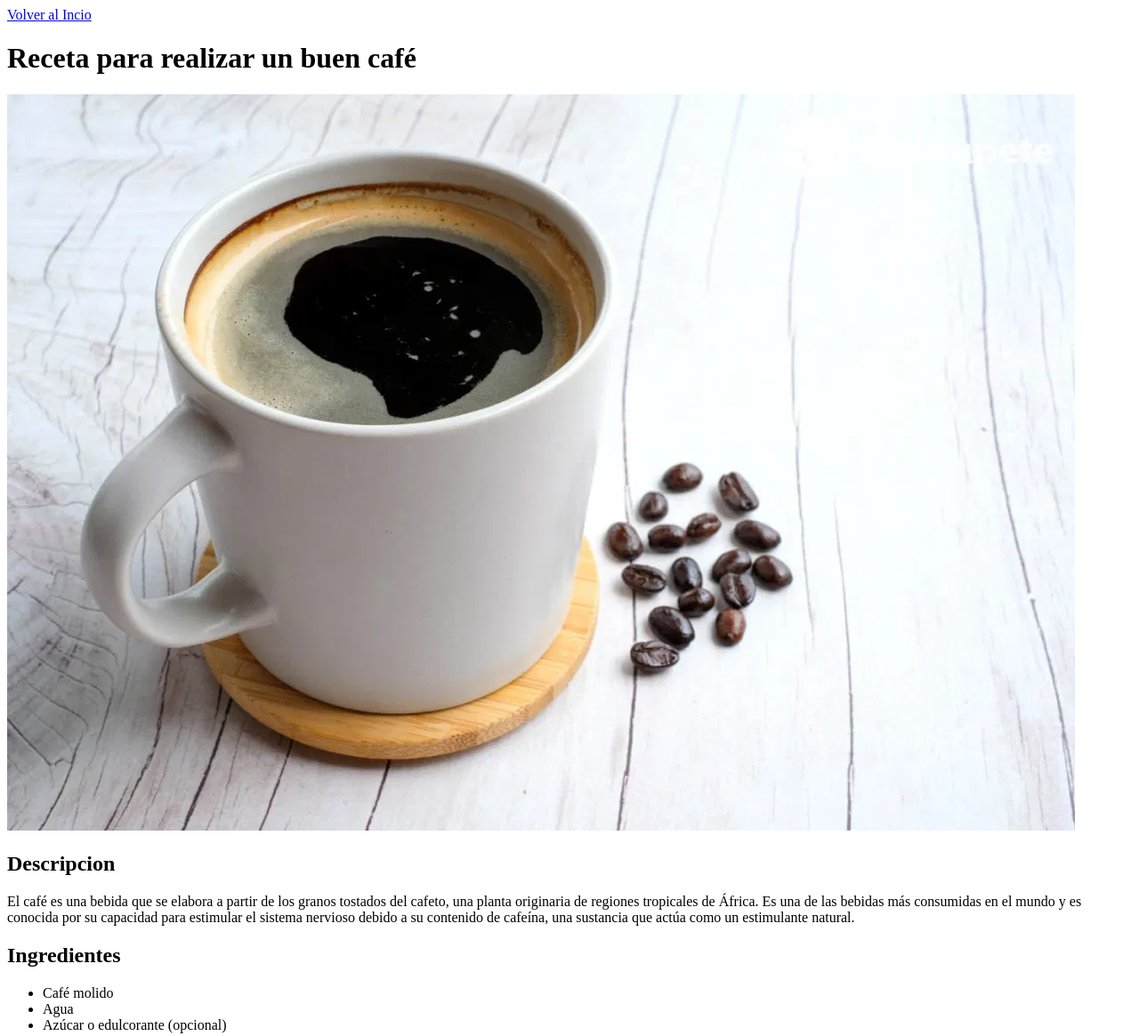
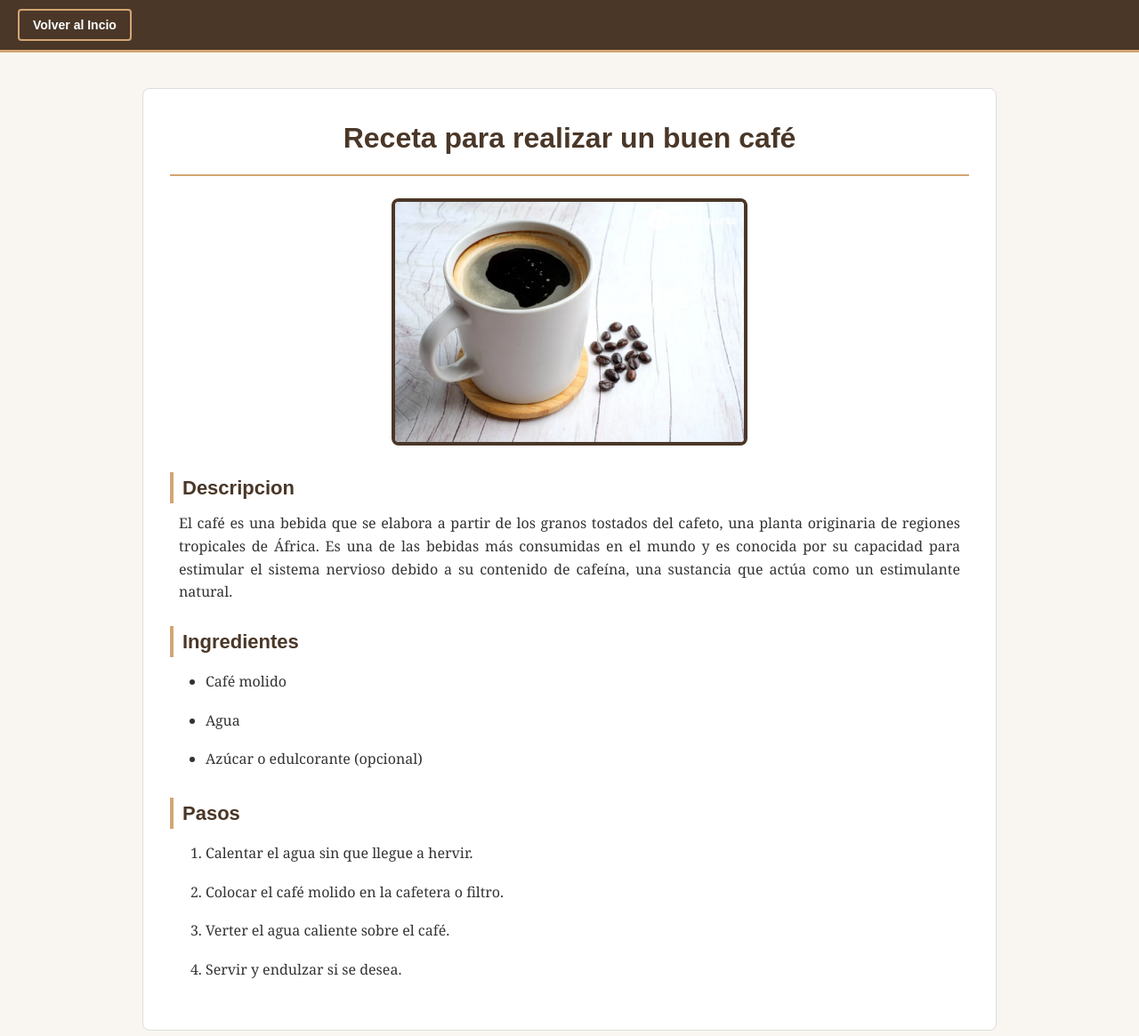
Before and after one commit to MarcosDebona25/top-foundations, a plain HTML site: page odin-recipes/recipes/cafe.html in a window 1280 px wide. Shown: the top 1165 px of the page at 89% size. Drawn offline with Linux system fonts and the light colour scheme.

Commit message:
Sección de Block and Inline
Se realizaron los ejercicios referidos a esta seccion y además se estilo el html de recipes con el uso de v0, sin abarcar propiedades todavia no vistas

```diff
--- a/odin-recipes/recipes/cafe.html
+++ b/odin-recipes/recipes/cafe.html
@@ -4,6 +4,7 @@
     <meta charset="UTF-8">
     <meta name="viewport" content="width=device-width, initial-scale=1.0">
     <title>Cafe</title>
+    <link href="../recipes_styles/cafe_style.css" rel="stylesheet" type="text/css">
 </head>
 <body>
     <header>
--- /dev/null
+++ b/odin-recipes/recipes_styles/cafe_style.css
@@ -0,0 +1,120 @@
+* {
+  margin: 0;
+  padding: 0;
+  box-sizing: border-box;
+}
+
+body {
+  font-family: Georgia, "Times New Roman", Times, serif;
+  font-size: 16px;
+  line-height: 1.6;
+  background-color: #f9f6f2;
+  color: #333;
+}
+
+header {
+  background-color: #4a3728;
+  padding: 15px 20px;
+  border-bottom: 3px solid #d4a574;
+}
+
+header nav {
+  text-align: left;
+}
+
+header nav a {
+  font-family: Arial, Helvetica, sans-serif;
+  font-size: 14px;
+  font-weight: bold;
+  color: #fff;
+  text-decoration: none;
+  padding: 8px 15px;
+  border: 2px solid #d4a574;
+  border-radius: 4px;
+}
+
+header nav a:hover {
+  background-color: #d4a574;
+  color: #4a3728;
+}
+
+main {
+  width: 75%;
+  margin: 40px auto;
+  padding: 30px;
+  background-color: #fff;
+  border: 1px solid #ddd;
+  border-radius: 8px;
+}
+
+main h1 {
+  font-family: Arial, Helvetica, sans-serif;
+  font-size: 32px;
+  font-weight: bold;
+  color: #4a3728;
+  text-align: center;
+  margin-bottom: 25px;
+  padding-bottom: 15px;
+  border-bottom: 2px solid #d4a574;
+}
+
+main img {
+  display: block;
+  width: 400px;
+  height: auto;
+  margin: 0 auto 30px auto;
+  border: 4px solid #4a3728;
+  border-radius: 8px;
+}
+
+main h2 {
+  font-family: Arial, Helvetica, sans-serif;
+  font-size: 22px;
+  font-weight: bold;
+  color: #4a3728;
+  margin-top: 25px;
+  margin-bottom: 10px;
+  padding-left: 10px;
+  border-left: 4px solid #d4a574;
+}
+
+main p {
+  font-size: 16px;
+  text-align: justify;
+  margin-bottom: 15px;
+  padding: 0 10px;
+}
+
+main ul,
+main ol {
+  margin-left: 40px;
+  margin-bottom: 20px;
+}
+
+main ul li,
+main ol li {
+  font-size: 16px;
+  margin: 8px 0;
+  padding: 5px 0;
+}
+
+main ul {
+  list-style-type: disc;
+}
+
+main ol {
+  list-style-type: decimal;
+}
+
+footer {
+  background-color: #4a3728;
+  padding: 20px;
+  text-align: center;
+  border-top: 3px solid #d4a574;
+}
+
+footer p {
+  font-family: Arial, Helvetica, sans-serif;
+  font-size: 14px;
+  color: #d4a574;
+}
--- /dev/null
+++ b/odin-recipes/recipes_styles/mate_style.css
@@ -0,0 +1,120 @@
+* {
+  margin: 0;
+  padding: 0;
+  box-sizing: border-box;
+}
+
+body {
+  font-family: Georgia, "Times New Roman", Times, serif;
+  font-size: 16px;
+  line-height: 1.6;
+  background-color: #f0f7f0;
+  color: #333;
+}
+
+header {
+  background-color: #2d5a27;
+  padding: 15px 20px;
+  border-bottom: 3px solid #8bc34a;
+}
+
+header nav {
+  text-align: left;
+}
+
+header nav a {
+  font-family: Arial, Helvetica, sans-serif;
+  font-size: 14px;
+  font-weight: bold;
+  color: #fff;
+  text-decoration: none;
+  padding: 8px 15px;
+  border: 2px solid #8bc34a;
+  border-radius: 4px;
+}
+
+header nav a:hover {
+  background-color: #8bc34a;
+  color: #2d5a27;
+}
+
+main {
+  width: 75%;
+  margin: 40px auto;
+  padding: 30px;
+  background-color: #fff;
+  border: 1px solid #ddd;
+  border-radius: 8px;
+}
+
+main h1 {
+  font-family: Arial, Helvetica, sans-serif;
+  font-size: 32px;
+  font-weight: bold;
+  color: #2d5a27;
+  text-align: center;
+  margin-bottom: 25px;
+  padding-bottom: 15px;
+  border-bottom: 2px solid #8bc34a;
+}
+
+main img {
+  display: block;
+  width: 400px;
+  height: auto;
+  margin: 0 auto 30px auto;
+  border: 4px solid #2d5a27;
+  border-radius: 8px;
+}
+
+main h2 {
+  font-family: Arial, Helvetica, sans-serif;
+  font-size: 22px;
+  font-weight: bold;
+  color: #2d5a27;
+  margin-top: 25px;
+  margin-bottom: 10px;
+  padding-left: 10px;
+  border-left: 4px solid #8bc34a;
+}
+
+main p {
+  font-size: 16px;
+  text-align: justify;
+  margin-bottom: 15px;
+  padding: 0 10px;
+}
+
+main ul,
+main ol {
+  margin-left: 40px;
+  margin-bottom: 20px;
+}
+
+main ul li,
+main ol li {
+  font-size: 16px;
+  margin: 8px 0;
+  padding: 5px 0;
+}
+
+main ul {
+  list-style-type: disc;
+}
+
+main ol {
+  list-style-type: decimal;
+}
+
+footer {
+  background-color: #2d5a27;
+  padding: 20px;
+  text-align: center;
+  border-top: 3px solid #8bc34a;
+}
+
+footer p {
+  font-family: Arial, Helvetica, sans-serif;
+  font-size: 14px;
+  color: #8bc34a;
+}
--- /dev/null
+++ b/odin-recipes/recipes_styles/pizza_style.css
@@ -0,0 +1,120 @@
+* {
+  margin: 0;
+  padding: 0;
+  box-sizing: border-box;
+}
+
+body {
+  font-family: Georgia, "Times New Roman", Times, serif;
+  font-size: 16px;
+  line-height: 1.6;
+  background-color: #fff8f0;
+  color: #333;
+}
+
+header {
+  background-color: #c0392b;
+  padding: 15px 20px;
+  border-bottom: 3px solid #f39c12;
+}
+
+header nav {
+  text-align: left;
+}
+
+header nav a {
+  font-family: Arial, Helvetica, sans-serif;
+  font-size: 14px;
+  font-weight: bold;
+  color: #fff;
+  text-decoration: none;
+  padding: 8px 15px;
+  border: 2px solid #f39c12;
+  border-radius: 4px;
+}
+
+header nav a:hover {
+  background-color: #f39c12;
+  color: #c0392b;
+}
+
+main {
+  width: 75%;
+  margin: 40px auto;
+  padding: 30px;
+  background-color: #fff;
+  border: 1px solid #ddd;
+  border-radius: 8px;
+}
+
+main h1 {
+  font-family: Arial, Helvetica, sans-serif;
+  font-size: 32px;
+  font-weight: bold;
+  color: #c0392b;
+  text-align: center;
+  margin-bottom: 25px;
+  padding-bottom: 15px;
+  border-bottom: 2px solid #f39c12;
+}
+
+main img {
+  display: block;
+  width: 400px;
+  height: auto;
+  margin: 0 auto 30px auto;
+  border: 4px solid #c0392b;
+  border-radius: 8px;
+}
+
+main h2 {
+  font-family: Arial, Helvetica, sans-serif;
+  font-size: 22px;
+  font-weight: bold;
+  color: #c0392b;
+  margin-top: 25px;
+  margin-bottom: 10px;
+  padding-left: 10px;
+  border-left: 4px solid #f39c12;
+}
+
+main p {
+  font-size: 16px;
+  text-align: justify;
+  margin-bottom: 15px;
+  padding: 0 10px;
+}
+
+main ul,
+main ol {
+  margin-left: 40px;
+  margin-bottom: 20px;
+}
+
+main ul li,
+main ol li {
+  font-size: 16px;
+  margin: 8px 0;
+  padding: 5px 0;
+}
+
+main ul {
+  list-style-type: disc;
+}
+
+main ol {
+  list-style-type: decimal;
+}
+
+footer {
+  background-color: #c0392b;
+  padding: 20px;
+  text-align: center;
+  border-top: 3px solid #f39c12;
+}
+
+footer p {
+  font-family: Arial, Helvetica, sans-serif;
+  font-size: 14px;
+  color: #f39c12;
+}
```
Also changed, not shown: css-exercises/block-and-inline/01-margin-and-padding-1/style.css (+5 -8 lines), css-exercises/block-and-inline/02-margin-and-padding-2/style.css (+12 -1 lines), odin-recipes/index.html (+1 -0 lines), odin-recipes/recipes/mate.html (+1 -0 lines), odin-recipes/recipes/pizza.html (+1 -0 lines), odin-recipes/sytle.css (added, +83 -0 lines).
